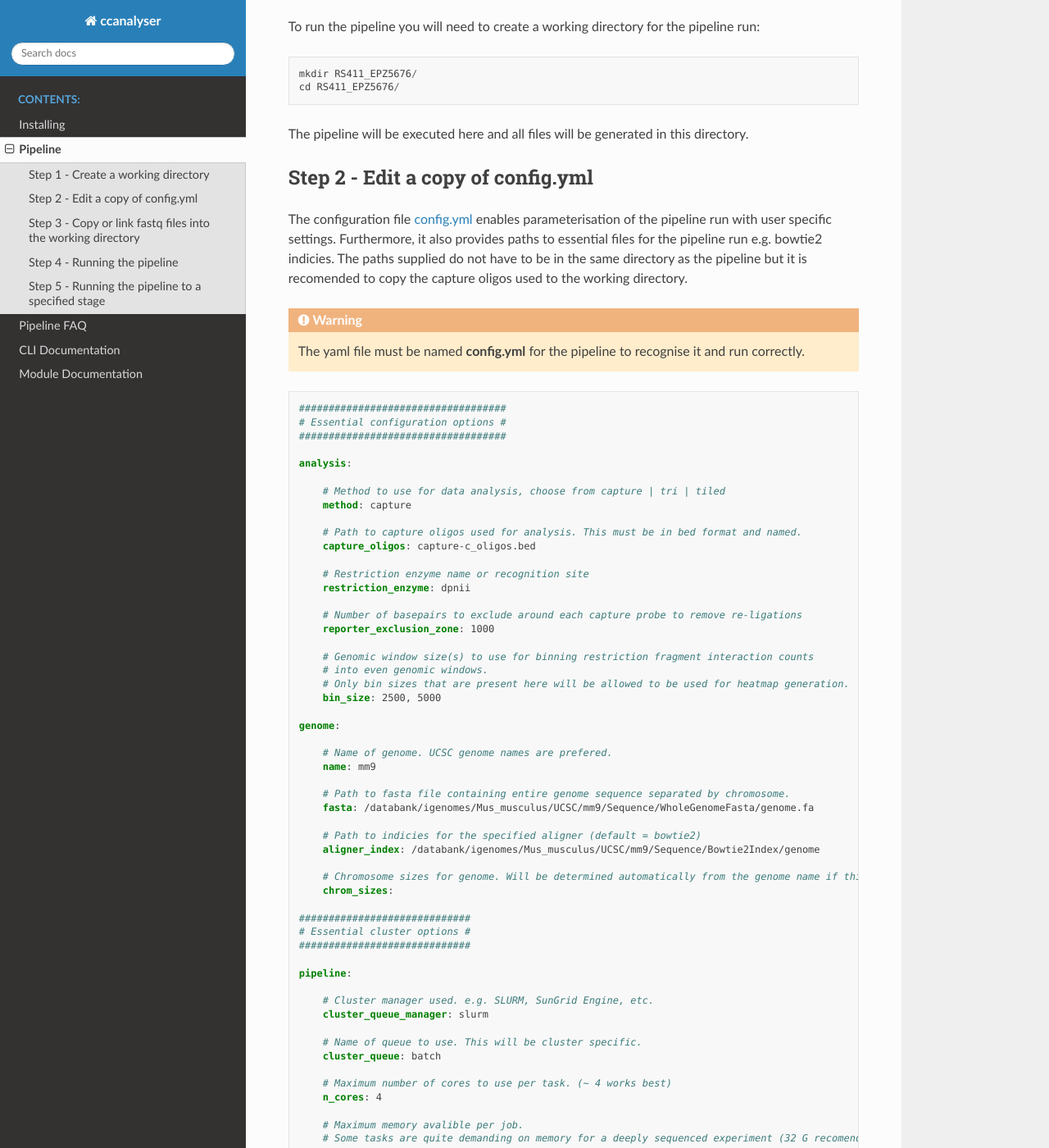
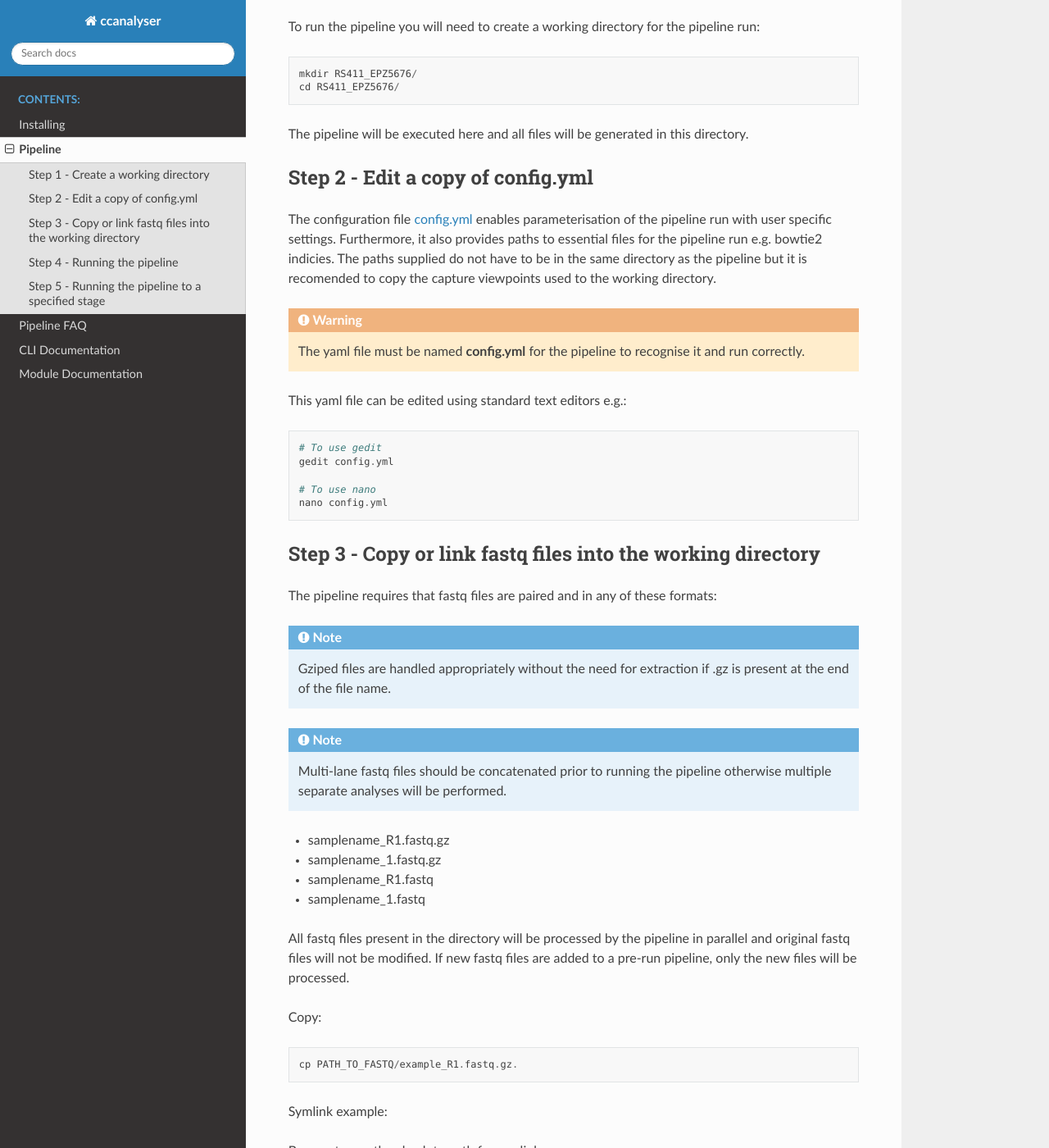
Before and after one commit to sims-lab/CapCruncher, a Sphinx documentation site: the page built from docs/running_the_pipeline.rst, in a window 1280 px wide and 1400 px high, scrolled down 826 px. Shown: the whole window at 82% size. Built offline with Sphinx 7.4.7 and the Read the Docs theme 2.0.0, drawn with Linux system fonts in a browser that asks for light colours; some of the changed text lies outside the part shown.

Commit message:
Update running_the_pipeline page (#33)
* Ignoring anything in test pipeline run

* Added option for 'raw' normalisation

* Updated config.yaml in RTD

* Renamed all instances of capture_oligos to viewpoints

* Replaced all occurrences in code of capture oligos with viewpoints

* Updated config.yml with better description from RTD page

* Removed section displaying config.yml

* Removed additional reference to capture oligos. Now viewpoints

* Test now uses standard config.yml

* Update flow diagram

```diff
--- a/docs/running_the_pipeline.rst
+++ b/docs/running_the_pipeline.rst
@@ -39,159 +39,11 @@ The configuration file `config.yml <https://github.com/sims-lab/capture-c/blob/m
 parameterisation of the pipeline run with user specific settings. Furthermore,
 it also provides paths to essential files for the pipeline run e.g. bowtie2 indicies.
 The paths supplied do not have to be in the same directory as the pipeline but it is
-recomended to copy the capture oligos used to the :term:`working directory`.
+recomended to copy the capture viewpoints used to the :term:`working directory`.
 
 .. warning::
 
     The yaml file must be named **config.yml** for the pipeline to recognise it and run correctly.
-
-.. code :: yaml
-
-    ###################################
-    # Essential configuration options #
-    ###################################
-
-    analysis:
-
-        # Method to use for data analysis, choose from capture | tri | tiled
-        method: capture
-
-        # Path to capture oligos used for analysis. This must be in bed format and named.
-        capture_oligos: capture-c_oligos.bed
-
-        # Restriction enzyme name or recognition site
-        restriction_enzyme: dpnii
-
-        # Number of basepairs to exclude around each capture probe to remove re-ligations
-        reporter_exclusion_zone: 1000
-
-        # Genomic window size(s) to use for binning restriction fragment interaction counts
-        # into even genomic windows.
-        # Only bin sizes that are present here will be allowed to be used for heatmap generation.
-        bin_size: 2500, 5000
-
-    genome:
-
-        # Name of genome. UCSC genome names are prefered.
-        name: mm9
-
-        # Path to fasta file containing entire genome sequence separated by chromosome.
-        fasta: /databank/igenomes/Mus_musculus/UCSC/mm9/Sequence/WholeGenomeFasta/genome.fa
-
-        # Path to indicies for the specified aligner (default = bowtie2)
-        aligner_index: /databank/igenomes/Mus_musculus/UCSC/mm9/Sequence/Bowtie2Index/genome
-
-        # Chromosome sizes for genome. Will be determined automatically from the genome name if this is a UCSC genome.
-        chrom_sizes:
-
-    #############################
-    # Essential cluster options #
-    #############################
-
-    pipeline:
-
-        # Cluster manager used. e.g. SLURM, SunGrid Engine, etc.
-        cluster_queue_manager: slurm
-
-        # Name of queue to use. This will be cluster specific.
-        cluster_queue: batch
-
-        # Maximum number of cores to use per task. (~ 4 works best)
-        n_cores: 4
-
-        # Maximum memory avalible per job.
-        # Some tasks are quite demanding on memory for a deeply sequenced experiment (32 G recomended)
-        memory: 32G
-
-
-    ###################################
-    # Optional configuration options #
-    ###################################
-
-    align:
-
-        # Aligner to use. Both bowtie and bowtie2 are supported but bowtie2 is prefered.
-        aligner: Bowtie2
-
-        # Flag to specify index for the aligner. Leave blank if this is not present i.e. bowtie
-        index_flag: -x
-
-        # Aligner specific options. (Take care as this will ignore pipeline_n_cores)
-        options: -p 6 --very-sensitive
-
-    analysis_optional:
-
-        # Path to blacklisted regions bed file. Must be named. Can supply any regions to be removed.
-        blacklist:
-
-    deduplication:
-
-        # Turns on initial removal of identical reads
-        pre-dedup: True
-
-    hub:
-
-        # Determines if hub is created or not.
-        create: False
-
-        # Url/IP of server to host bigWigs
-        url: http://userweb.molbiol.ox.ac.uk/
-
-        # Location of publically accessible location on the server
-        dir: /public/asmith/capture-c/test
-
-        # Name for the hub (UCSC required)
-        name: capturec_test
-
-        # Short hub name (UCSC required)
-        short: capturec new pipeline
-
-        # Long hub name (UCSC required)
-        long: capturec processed with the new python pipeline
-
-        # Email address (UCSC required)
-        email: alastair.smith@ndcls.ox.ac.uk
-
-        # Colours to use for bigWig tracks. Leave blank for random. Colours are cycled if there are more tracks than colours.
-        colors: red blue green yellow purple
-
-    normalisation:
-
-        # Scaling factor for normalisation. (not currently used but will be added shortly)
-        scale_factor: 1000000
-
-    plot:
-
-        # Path to a bed file containing coordinates for plotting a heatmap of reporters.
-        # Must be named and the interval name must contain the probe name to be plotted.
-        coordinates: plot_coords.bed
-
-        # Plot output format (not currently used)
-        format: png
-
-        # Minimum value for plotting
-        vmin: 0
-
-        # Maximum value for plotting. Higher values are truncated to this value
-        vmax: 1
-
-        # Bin size(s) to use for plotting
-        bin_size: 2500
-
-        # Normalisation method to use for plot. Leave blank for default based on analysis method
-        normalisation:
-
-    trim:
-
-        # Options passed to trim_galore
-        options: --length 21
-
-    split:
-
-        # Fastq files are split for parallel processing. Defines number of reads per fastq file (lower = more files to process)
-        # For Tiled-C or highly enriched assays it is advised to reduce this to ~1e6 readpairs to speed up the analysis.
-        # The pipeline will cope with a high number of reads but it will run slower.
-        n_reads: 2500000
 
 
 This yaml file can be edited using standard text editors e.g.:
```
Also changed, not shown: config.yml (+114 -24 lines), docs/images/pipeline_flow.svg, 7 other files.
